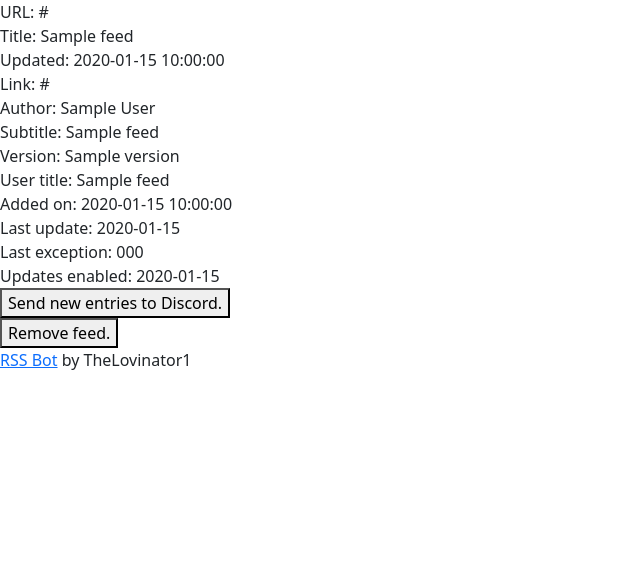
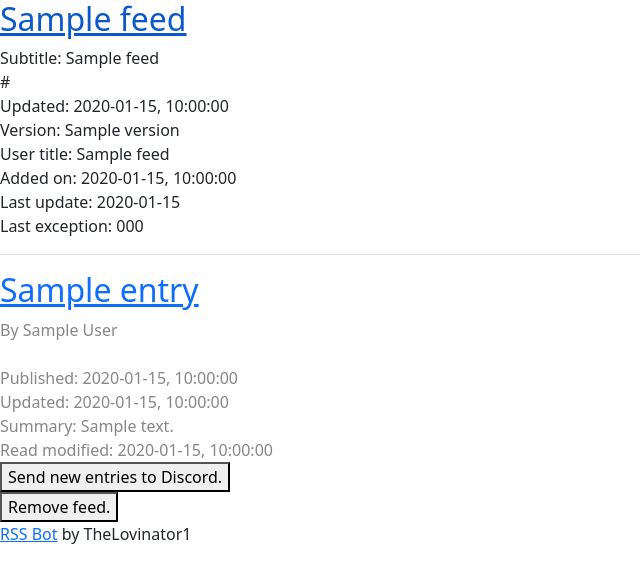
Before and after one commit to TheLovinator1/discord-rss-bot, a FastAPI app: template discord_rss_bot/templates/feed.html in a window 1280 px wide. Shown: the top 583 px of the page, without its empty margins (0-640 px from the left). Run offline with FastAPI, Linux system fonts and the light colour scheme; the template is opened without the code that fills it: most values are stand-ins (such as "Sample title", 1, 10 or a date in 2020); parts of the project's set-up code (start-up, migrations or seed data) failed here and were passed over.

Commit message:
Make feed.html sexier

```diff
--- a/discord_rss_bot/main.py
+++ b/discord_rss_bot/main.py
@@ -93,8 +93,8 @@ async def create_feed(feed_url: str = Form(), webhook_dropdown: str = Form()) ->
 
     # Check if set_hook_by_name() was successful.
     if isinstance(
-        set_hook_by_name(name=webhook_dropdown, feed_url=feed_url),
-        ResourceNotFoundError,
+            set_hook_by_name(name=webhook_dropdown, feed_url=feed_url),
+            ResourceNotFoundError,
     ):
         return set_hook_by_name(name=webhook_dropdown, feed_url=feed_url)
 
@@ -154,7 +154,14 @@ async def get_feed(feed_url: str, request: Request) -> _TemplateResponse:
     logger.info(f"Got feed: {feed_url}")
 
     feed: Feed = reader.get_feed(feed_url)
-    return templates.TemplateResponse("feed.html", {"request": request, "feed": feed})
+    # Get entries from the feed.
+    entries: Iterable[EntryCounts] = reader.get_entries(feed=feed_url)
+
+    # Get the entries in the feed.
+    feed_counts: FeedCounts = reader.get_feed_counts(feed=feed_url)
+
+    return templates.TemplateResponse("feed.html", {"request": request, "feed": feed, "entries": entries,
+                                                    "feed_counts": feed_counts})
 
 
 @app.get("/", response_class=HTMLResponse)
--- a/discord_rss_bot/templates/feed.html
+++ b/discord_rss_bot/templates/feed.html
@@ -1,26 +1,41 @@
 {% extends "base.html" %}
 {% block title %}Feed{% endblock %}
 {% block content %}
-    URL: {{ feed.url }} <br>
-    Title: {{ feed.title }} <br>
-    Updated: {{ feed.updated }} <br>
-    Link: {{ feed.link }} <br>
-    Author: {{ feed.author }} <br>
-    Subtitle: {{ feed.subtitle }} <br>
-    Version: {{ feed.version }} <br>
-    User title: {{ feed.user_title }} <br>
-    Added on: {{ feed.added }} <br>
-    Last update: {{ feed.last_update }} <br>
-    Last exception: {{ feed.last_exception }} <br>
-    Updates enabled: {{ feed.updates_enabled }} <br>
+    <a href="{{ feed.link }}"><h2>{{ feed.title }}</h2></a>
+    {% if feed.url %} Subtitle: {{ feed.subtitle }} <br> {% endif %}
+    {% if feed.url %} {{ feed.url }} <br> {% endif %}
+    {% if feed.updated %} Updated: {{ feed.updated.strftime('%Y-%m-%d, %T') }} <br> {% endif %}
+    {% if feed.version %} Version: {{ feed.version }} <br>{% endif %}
+    {% if feed.user_title %} User title: {{ feed.user_title }} <br>{% endif %}
+    {% if feed.added %} Added on: {{ feed.added.strftime('%Y-%m-%d, %T') }} <br> {% endif %}
+    {% if feed.last_update %} Last update: {{ feed.last_update }} <br> {% endif %}
+    {% if feed.last_exception %} Last exception: {{ feed.last_exception }} <br> {% endif %}
+    {% if not feed.updates_enabled %} <span style="color: red"> Updates disabled! </span>    <br>{% endif %}
 
-    <form action="/check" method="post">
+    {% for entry in entries %}
+        {% if entry.read %}
+            <span style="color: #868686">
+        {% else %}
+            <span>
+        {% endif %}
+    <hr>
+    <a href="{{ entry.link }}"><h2>{{ entry.title }}</h2></a>
+    By {{ entry.author }} <br>
+    <br>
+    {% if entry.published %} Published: {{ entry.published.strftime('%Y-%m-%d, %T') }} <br> {% endif %}
+    {% if entry.updated %} Updated: {{ entry.updated.strftime('%Y-%m-%d, %T') }} <br> {% endif %}
+    Summary: {{ entry.summary }} <br>
+    {% if entry.read_modified %} Read modified: {{ entry.read_modified.strftime('%Y-%m-%d, %T') }} <br> {% endif %}
+    </span>
+    {% endfor %}
+
+<form action="/check" method="post">
         <button type="submit" name="feed_url" value="{{ feed.url }}">
             Send new entries to Discord.
         </button>
     </form>
 
-    <form action="/remove" method="post">
+<form action="/remove" method="post">
         <button type="submit" name="feed_url" value="{{ feed.url }}">
             Remove feed.
         </button>
```
